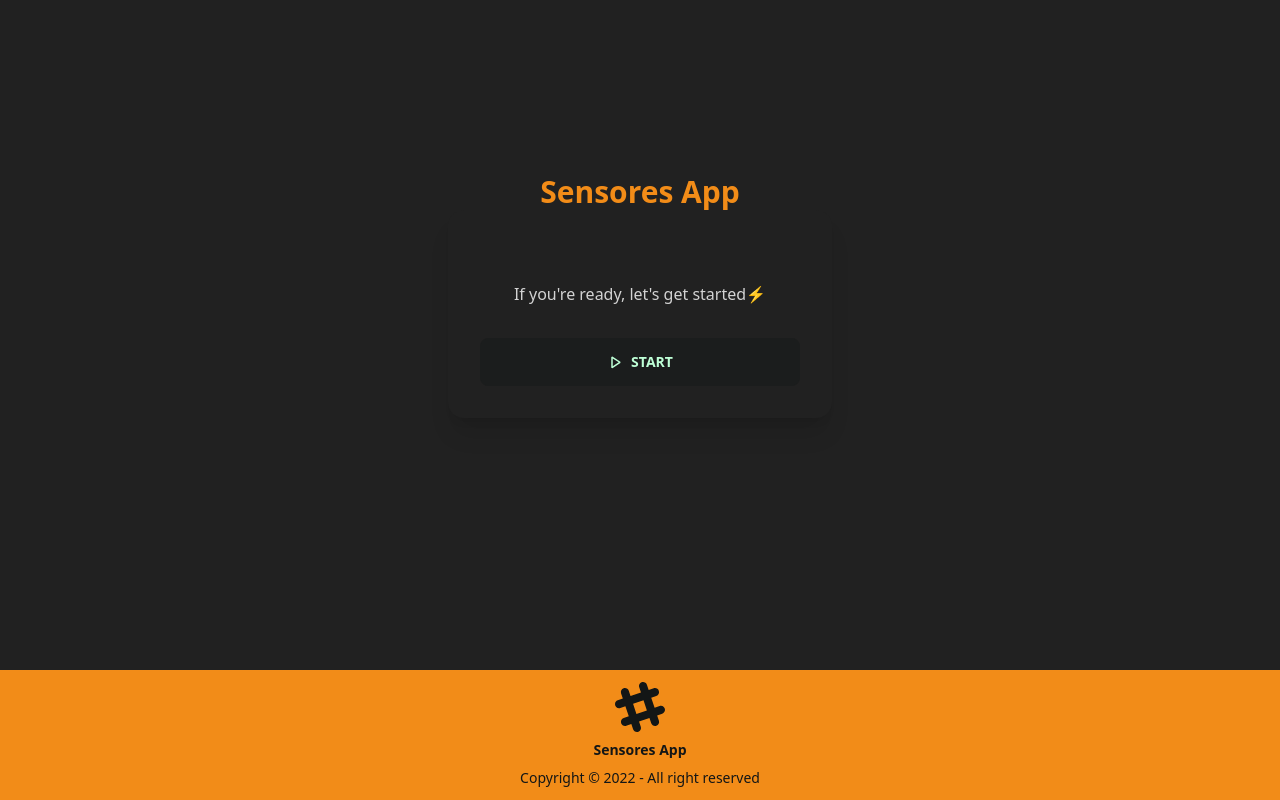
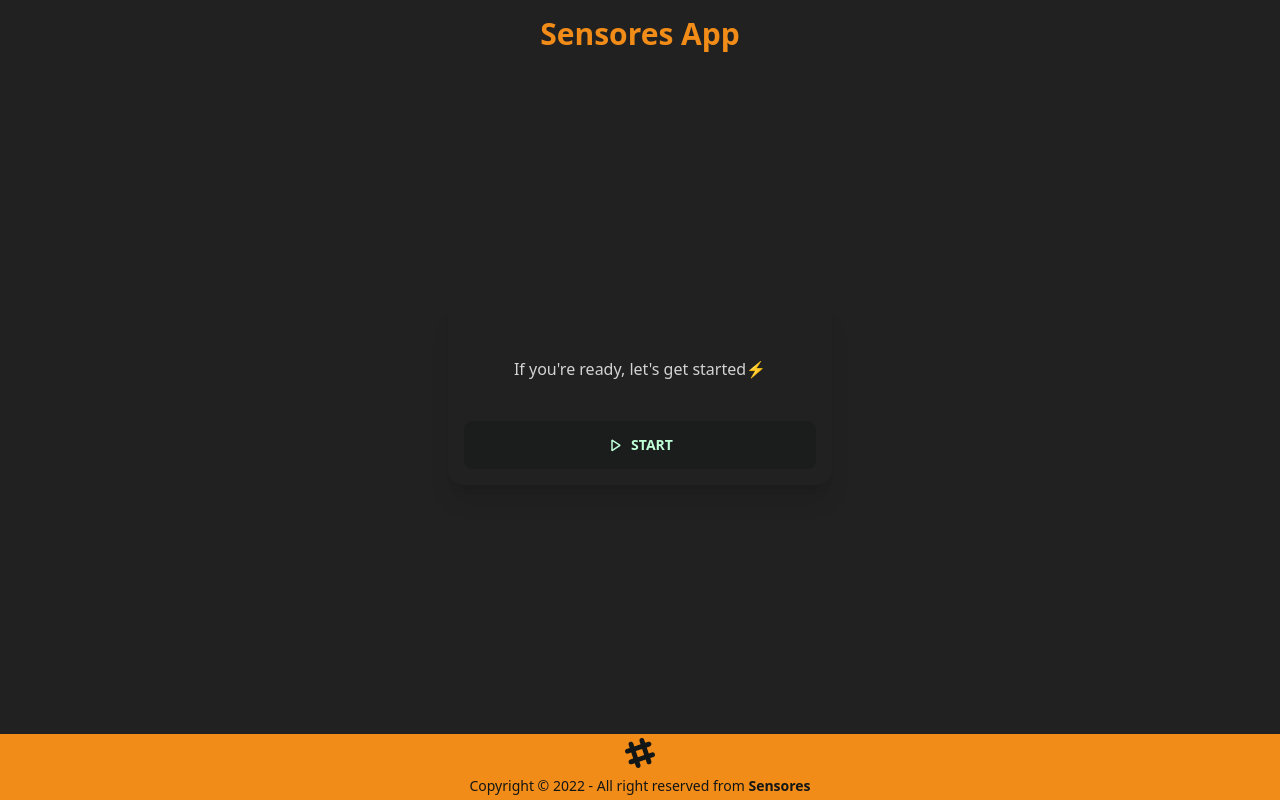
Before and after one commit to fport/sensores-ui, a Next.js app: page / in a window 1280 px wide. Built offline with nearby package versions, Linux system fonts and the light colour scheme.

Commit message:
progress

```diff
--- a/components/card/index.js
+++ b/components/card/index.js
@@ -1,7 +1,7 @@
 export default function Card({ children }) {
     return (
-        <div className="flex flex-col card w-96	h-52 bg-base-100 shadow-xl">
-            <div className="card-body w-full h-full">
+        <div className="flex flex-col card w-96	h-fit bg-base-100 shadow-xl">
+            <div className="card-body w-full h-full p-4">
                 <div className="card-actions w-full	 h-full">
                     {children}
                 </div>
--- a/components/footer/index.js
+++ b/components/footer/index.js
@@ -2,13 +2,13 @@
 
 export default function Footer() {
     return (
-        <footer className="footer footer-center p-3 bg-primary bottom-0 fixed text-primary-content">
+        <footer className="footer footer-center p-1 bg-primary bottom-0 fixed text-primary-content">
             <div>
-                <svg width={50} height={50} viewBox="0 0 24 24" xmlns="http://www.w3.org/2000/svg" fillRule="evenodd" clipRule="evenodd" className="inline-block fill-current"><path d="M22.672 15.226l-2.432.811.841 2.515c.33 1.019-.209 2.127-1.23 2.456-1.15.325-2.148-.321-2.463-1.226l-.84-2.518-5.013 1.677.84 2.517c.391 1.203-.434 2.542-1.831 2.542-.88 0-1.601-.564-1.86-1.314l-.842-2.516-2.431.809c-1.135.328-2.145-.317-2.463-1.229-.329-1.018.211-2.127 1.231-2.456l2.432-.809-1.621-4.823-2.432.808c-1.355.384-2.558-.59-2.558-1.839 0-.817.509-1.582 1.327-1.846l2.433-.809-.842-2.515c-.33-1.02.211-2.129 1.232-2.458 1.02-.329 2.13.209 2.461 1.229l.842 2.515 5.011-1.677-.839-2.517c-.403-1.238.484-2.553 1.843-2.553.819 0 1.585.509 1.85 1.326l.841 2.517 2.431-.81c1.02-.33 2.131.211 2.461 1.229.332 1.018-.21 2.126-1.23 2.456l-2.433.809 1.622 4.823 2.433-.809c1.242-.401 2.557.484 2.557 1.838 0 .819-.51 1.583-1.328 1.847m-8.992-6.428l-5.01 1.675 1.619 4.828 5.011-1.674-1.62-4.829z" /></svg>
-                <p className="font-bold">
+                <svg width={30} height={30} viewBox="0 0 24 24" xmlns="http://www.w3.org/2000/svg" fillRule="evenodd" clipRule="evenodd" className="inline-block fill-current"><path d="M22.672 15.226l-2.432.811.841 2.515c.33 1.019-.209 2.127-1.23 2.456-1.15.325-2.148-.321-2.463-1.226l-.84-2.518-5.013 1.677.84 2.517c.391 1.203-.434 2.542-1.831 2.542-.88 0-1.601-.564-1.86-1.314l-.842-2.516-2.431.809c-1.135.328-2.145-.317-2.463-1.229-.329-1.018.211-2.127 1.231-2.456l2.432-.809-1.621-4.823-2.432.808c-1.355.384-2.558-.59-2.558-1.839 0-.817.509-1.582 1.327-1.846l2.433-.809-.842-2.515c-.33-1.02.211-2.129 1.232-2.458 1.02-.329 2.13.209 2.461 1.229l.842 2.515 5.011-1.677-.839-2.517c-.403-1.238.484-2.553 1.843-2.553.819 0 1.585.509 1.85 1.326l.841 2.517 2.431-.81c1.02-.33 2.131.211 2.461 1.229.332 1.018-.21 2.126-1.23 2.456l-2.433.809 1.622 4.823 2.433-.809c1.242-.401 2.557.484 2.557 1.838 0 .819-.51 1.583-1.328 1.847m-8.992-6.428l-5.01 1.675 1.619 4.828 5.011-1.674-1.62-4.829z" /></svg>
+                {/* <p className="font-bold">
                     Sensores App
-                </p>
-                <p>Copyright © 2022 - All right reserved</p>
+                </p> */}
+                <p>Copyright © 2022 - All right reserved from <b>Sensores</b></p>
             </div>
         </footer>
     )
--- a/components/landing/index.js
+++ b/components/landing/index.js
@@ -5,7 +5,7 @@
     return (
         <Card>
             <div className='flex flex-col ai-between justify-between w-full h-full'>
-                <p className="text-center mt-10">If you're ready, let's get started⚡️</p>
+                <p className="text-center grow-0 my-10">If you're ready, let's get started⚡️</p>
                 <Link href='/create'>
                     <button className="btn gap-2 text-success-content">
                         <svg
--- a/components/layout/index.js
+++ b/components/layout/index.js
@@ -4,11 +4,13 @@
 export default function Layout({ children }) {
     return (
         <>
-            <main className="flex flex-col min-h-screen items-center justify-center pb-52">
+            <main className="flex flex-col min-h-screen items-center pt-4">
                 <Link href='/'>
                     <h1 className="text-primary text-3xl font-semibold cursor-pointer">Sensores App</h1>
                 </Link>
-                {children}
+                <div className='flex items-center justify-center w-full h-[calc(100vh-118px)]'>
+                    {children}
+                </div>
                 <Footer />
             </main>
         </>
--- a/components/map-info/components/cords.js
+++ b/components/map-info/components/cords.js
@@ -2,6 +2,20 @@
     const p = props;
     return (
         <div>
-            Cords</div>
+            <span>Map placement center point</span>
+            <div className="form-control w-full max-w-xs">
+                <label className="label">
+                    <span className="label-text">X coordinate</span>
+                </label>
+                <input type="text" placeholder="Type here" className="input text-primary input-bordered w-full max-w-xs" />
+            </div>
+            <div className="form-control w-full max-w-xs">
+                <label className="label">
+                    <span className="label-text">Y coordinate</span>
+                </label>
+                <input type="text" placeholder="Type here" className="input text-primary input-bordered w-full max-w-xs" />
+                <button className="btn btn-wide mt-5" onClick={p.nextFormStep}>Create</button>
+            </div>
+        </div>
     )
 }
--- a/components/map-info/index.js
+++ b/components/map-info/index.js
@@ -10,7 +10,7 @@
     const prevFormStep = () => setFormStep((currentStep) => currentStep - 1);
 
     return (
-        <div className='flex flex-col items-center jusify-center w-full my-10'>
+        <div className='flex flex-col items-center jusify-center w-full my-6'>
             <Stepper step={formStep} />
             <Card>
                 <SelectStep formStep={formStep} prevFormStep={prevFormStep} nextFormStep={nextFormStep} />
```
